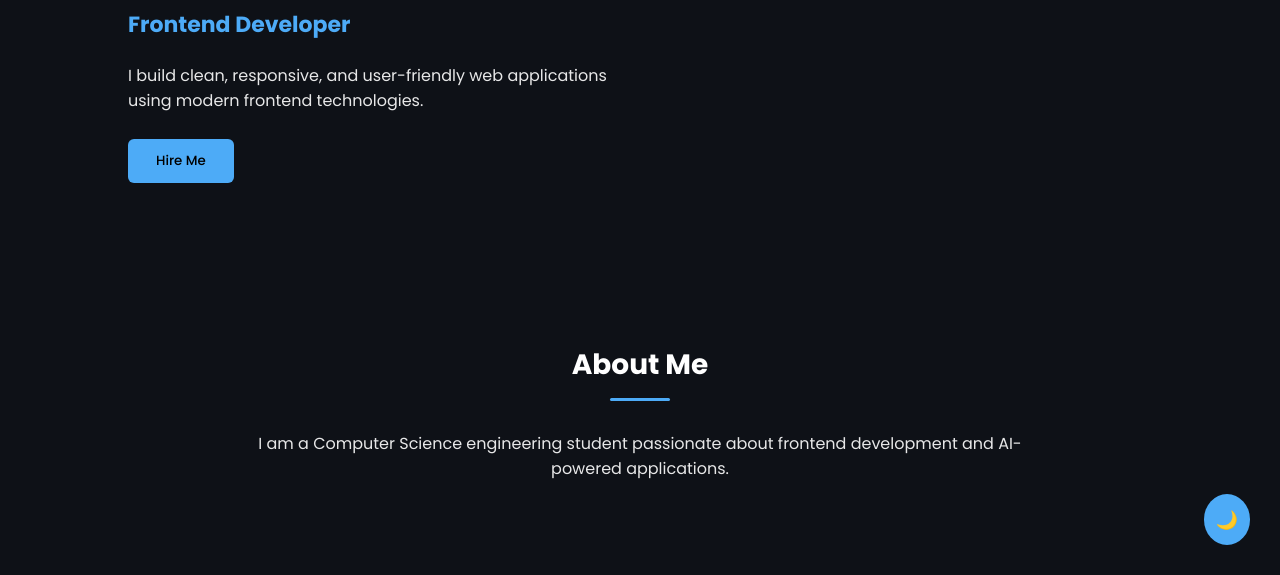
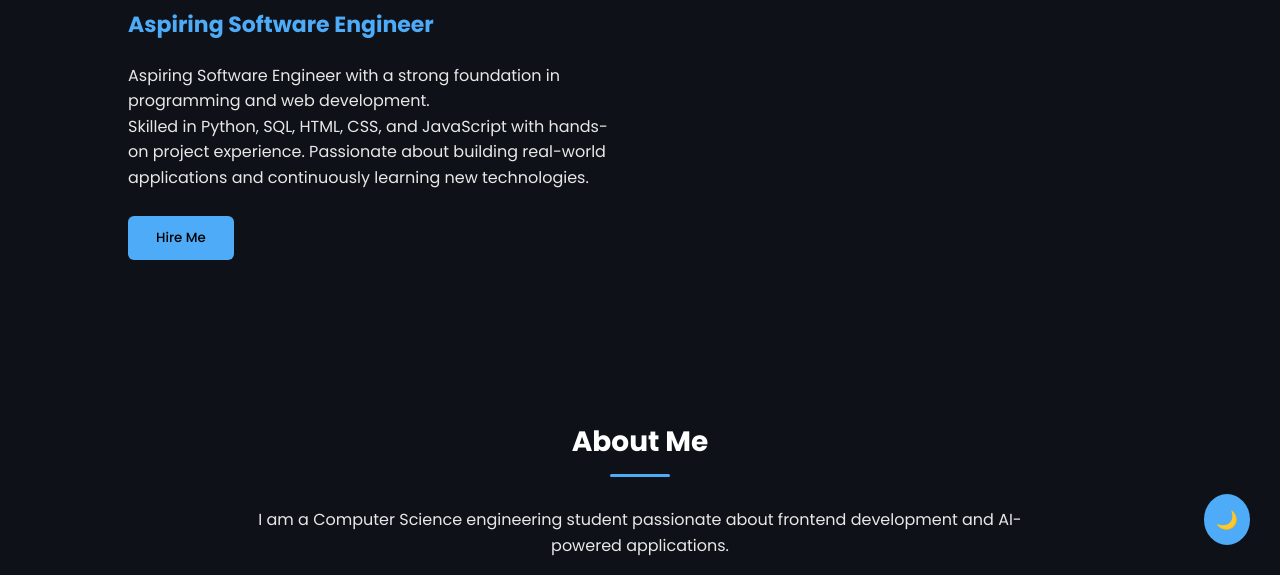
Before and after one commit to SACHIN20025/portfolio, a plain HTML site: page index.html in a window 1280 px wide. Shown: the part 225-800 px from the top of the page. Drawn offline with Linux system fonts and the light colour scheme.

Commit message:
Change title and description in hero section
Updated the hero section to reflect a new title and description.

```diff
--- a/index.html
+++ b/index.html
@@ -221,8 +221,10 @@
 <section class="hero">
   <div class="hero-text">
     <h2>Hello, I'm Sachin </h2>
-    <h3>Frontend Developer</h3>
-    <p>I build clean, responsive, and user-friendly web applications using modern frontend technologies.</p>
+    <h3>Aspiring Software Engineer</h3>
+    <p>Aspiring Software Engineer with a strong foundation in programming and web development.</br>
+Skilled in Python, SQL, HTML, CSS, and JavaScript with hands-on project experience.
+Passionate about building real-world applications and continuously learning new technologies.</p>
     <button onclick="document.getElementById('contact').scrollIntoView({ behavior: 'smooth' })">Hire Me</button>
   </div>
 
```
